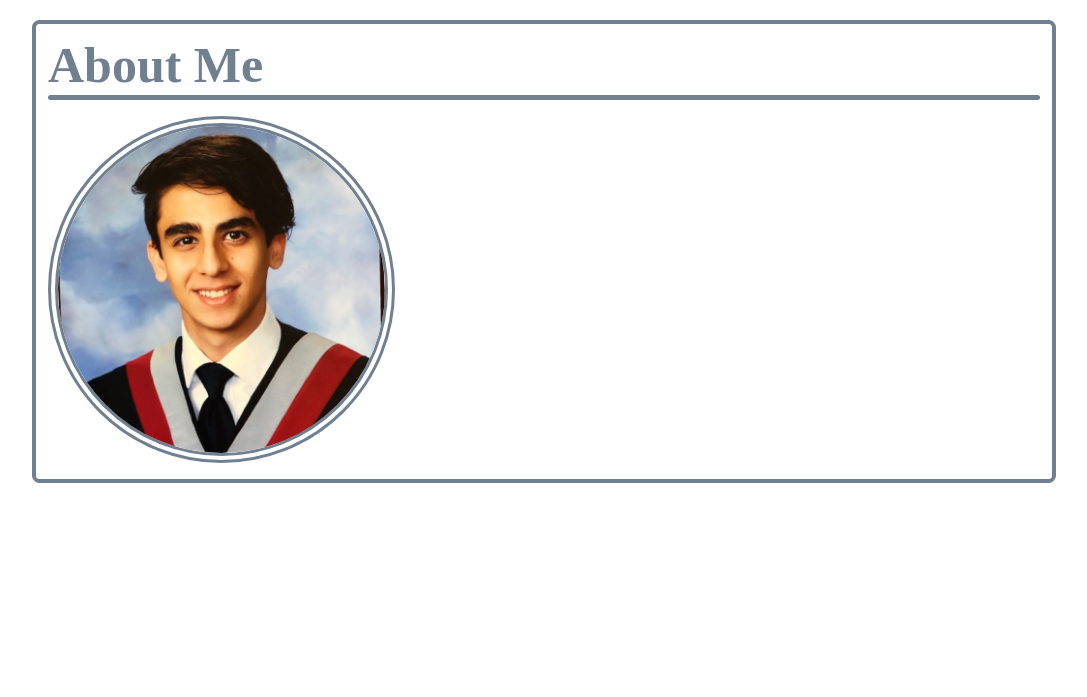
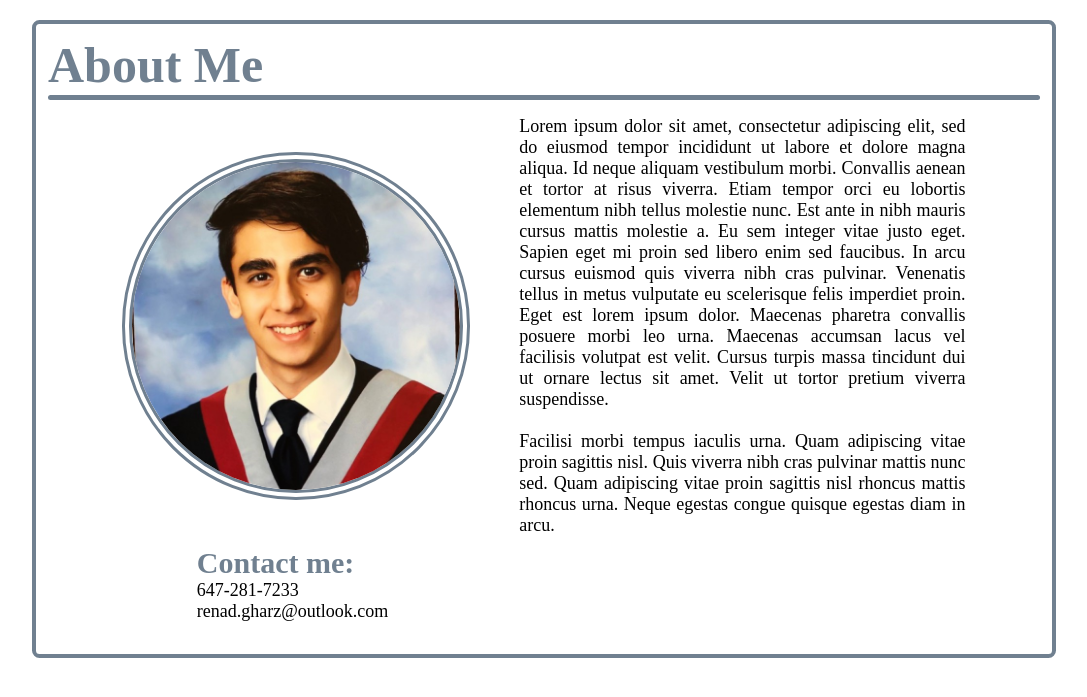
Before and after one commit to renadgharz/Portfolio-Website, a Flask app: page / in a window 1280 px wide. Shown: the part 64-761 px from the top of the page, without its empty margins (96-1183 px from the left). Run offline with Flask 2, Linux system fonts and the light colour scheme.

Commit message:
home page css stuff

```diff
--- a/static/css/index.css
+++ b/static/css/index.css
@@ -1,6 +1,35 @@
+#profile {
+    display: flex;
+    align-items: center;
+}
+
 #profile-pic {
     width: 35%;
     height: 35%;
     border-radius: 50%;
     border: 10px double #708090;
+    margin: 3.5vh 5% 3.5vh 7.5%;
 }
+
+#info-about-me {
+    margin-right: 7.5%;
+    font-size: 18px;
+    text-align: justify;
+}
+
+#downloads-contacts {
+
+}
+
+#contacts {
+    margin: 1.25vh 5% 2.5vh 15%;
+}
+
+#contact-heading {
+    color: #708090;
+    font-size: 30px;
+}
+
+.contact-info {
+    font-size: 18px;
+}
--- a/templates/index.html
+++ b/templates/index.html
@@ -12,6 +12,29 @@
 
 {% block content %}
 
-<img src="static/img/pfp.jfif" alt="Picture of me :)" id="profile-pic">
+<div id="profile">
+    <img src="static/img/pfp.jfif" alt="Picture of me :)" id="profile-pic">
+    <p id="info-about-me">
+        Lorem ipsum dolor sit amet, consectetur adipiscing elit,
+        sed do eiusmod tempor incididunt ut labore et dolore magna aliqua.
+        Id neque aliquam vestibulum morbi. Convallis aenean et tortor at risus viverra.
+        Etiam tempor orci eu lobortis elementum nibh tellus molestie nunc.
+        Est ante in nibh mauris cursus mattis molestie a. Eu sem integer vitae justo eget.
+        Sapien eget mi proin sed libero enim sed faucibus. In arcu cursus euismod quis viverra nibh cras pulvinar.
+        Venenatis tellus in metus vulputate eu scelerisque felis imperdiet proin. Eget est lorem ipsum dolor.
+        Maecenas pharetra convallis posuere morbi leo urna. Maecenas accumsan lacus vel facilisis volutpat est velit.
+        Cursus turpis massa tincidunt dui ut ornare lectus sit amet. Velit ut tortor pretium viverra suspendisse. <br><br>
+        Facilisi morbi tempus iaculis urna. Quam adipiscing vitae proin sagittis nisl.
+        Quis viverra nibh cras pulvinar mattis nunc sed. Quam adipiscing vitae proin sagittis nisl rhoncus mattis rhoncus urna.
+        Neque egestas congue quisque egestas diam in arcu.
+    </p>
+</div>
+<div id="downloads-links-contacts">
+    <div id="contacts">
+        <h2 id="contact-heading">Contact me:</h2>
+        <p class="contact-info">647-281-7233</p>
+        <p class="contact-info">renad.gharz@outlook.com</p>
+    </div>
+</div>
 
 {% endblock %}
```
Also changed, not shown: static/css/projects.css (+13 -0 lines), templates/projects.html (+16 -4 lines), static/img/github_logo.png (added), static/img/linkedin_logo.png (added).
